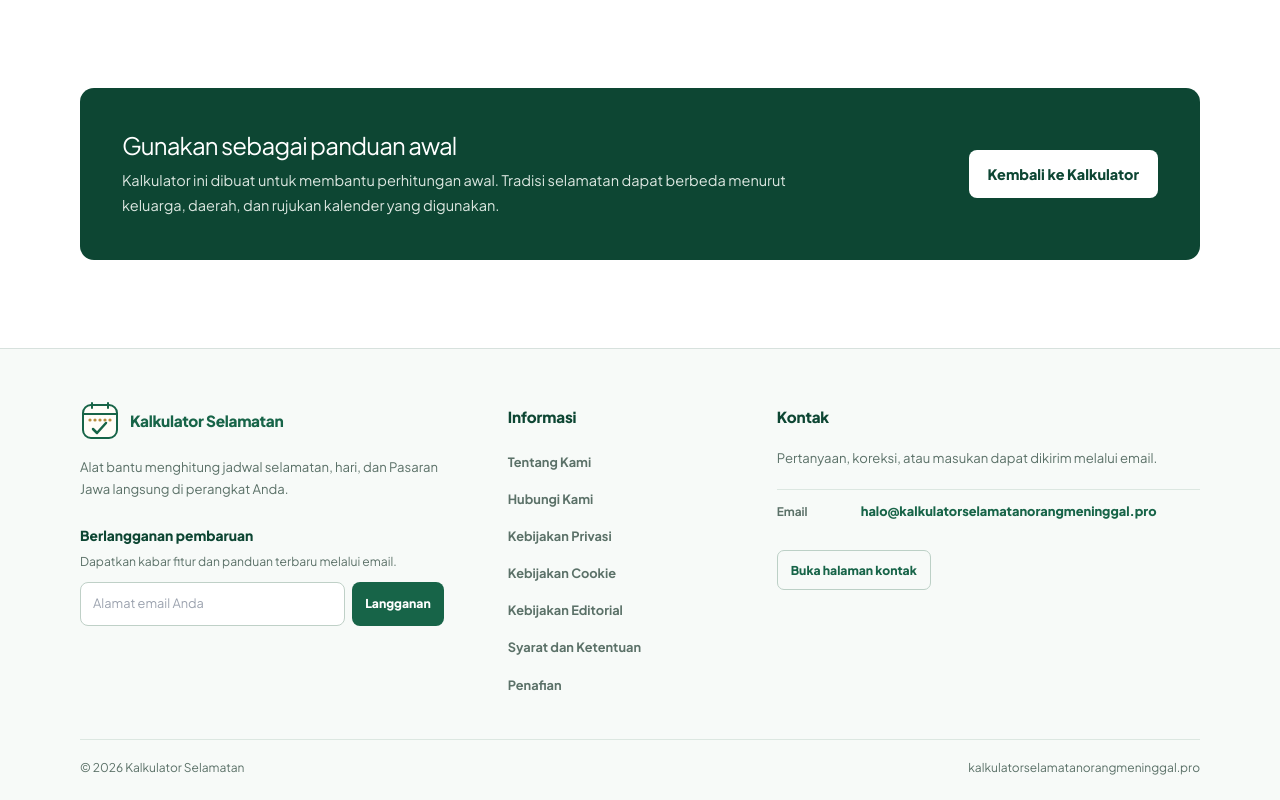
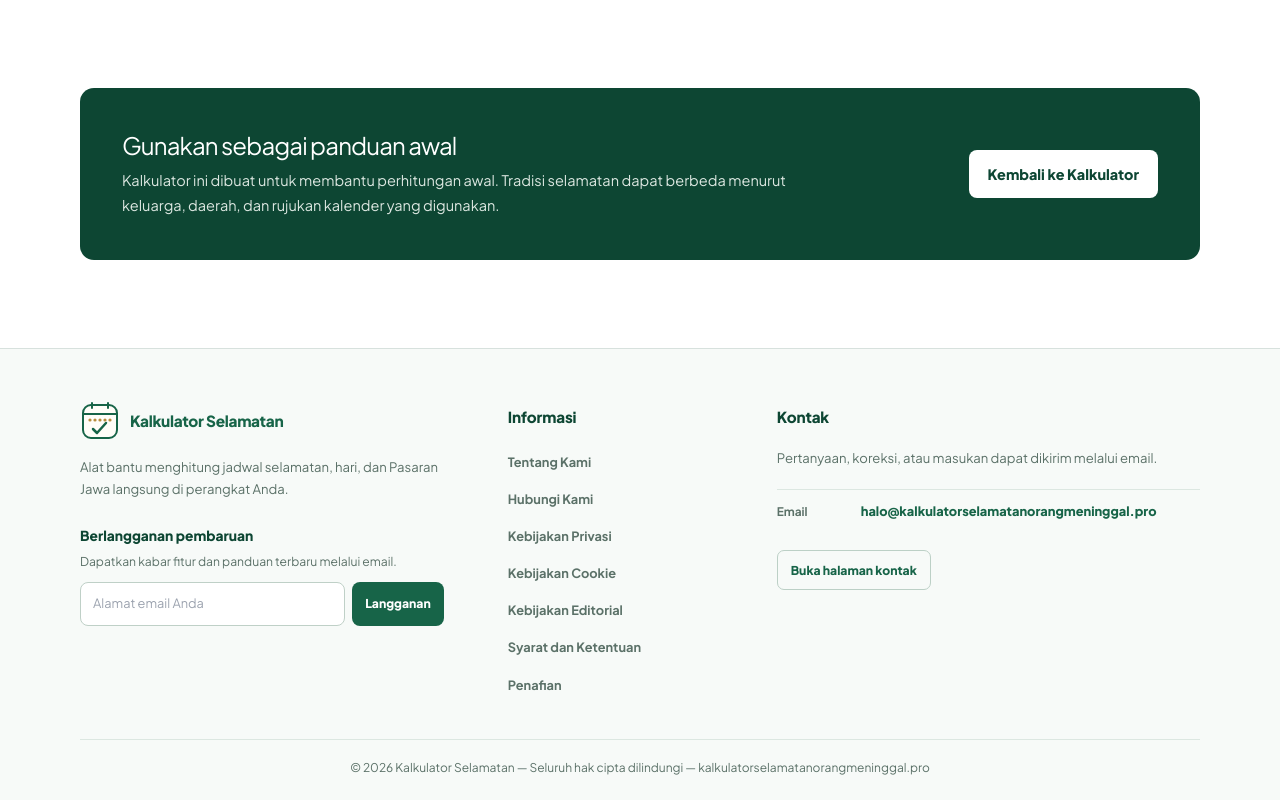
Before and after one commit to arslanwebx/kalkulator-menghitung-selamatan-orang-meninggal, a Next.js app: page / in a window 1280 px wide. Shown: the part 6161-6961 px from the top of the page. Built offline with nearby package versions, Linux system fonts and the light colour scheme.

Commit message:
Center footer copyright notice

```diff
--- a/app/globals.css
+++ b/app/globals.css
@@ -1177,11 +1177,12 @@ tbody tr:last-child td {
 
 .footer-bottom {
   display: flex;
-  justify-content: space-between;
+  justify-content: center;
   padding: 18px 0 22px;
   border-top: 1px solid var(--line);
   color: var(--muted);
   font-size: 0.75rem;
+  text-align: center;
 }
 
 .inner-page-main {
--- a/components/SiteFooter.tsx
+++ b/components/SiteFooter.tsx
@@ -48,8 +48,10 @@ export function SiteFooter() {
         </div>
       </div>
       <div className="footer-bottom">
-        <span>© {new Date().getFullYear()} Kalkulator Selamatan</span>
-        <span>kalkulatorselamatanorangmeninggal.pro</span>
+        <span>
+          © {new Date().getFullYear()} Kalkulator Selamatan — Seluruh hak cipta
+          dilindungi — kalkulatorselamatanorangmeninggal.pro
+        </span>
       </div>
     </footer>
   );
```
